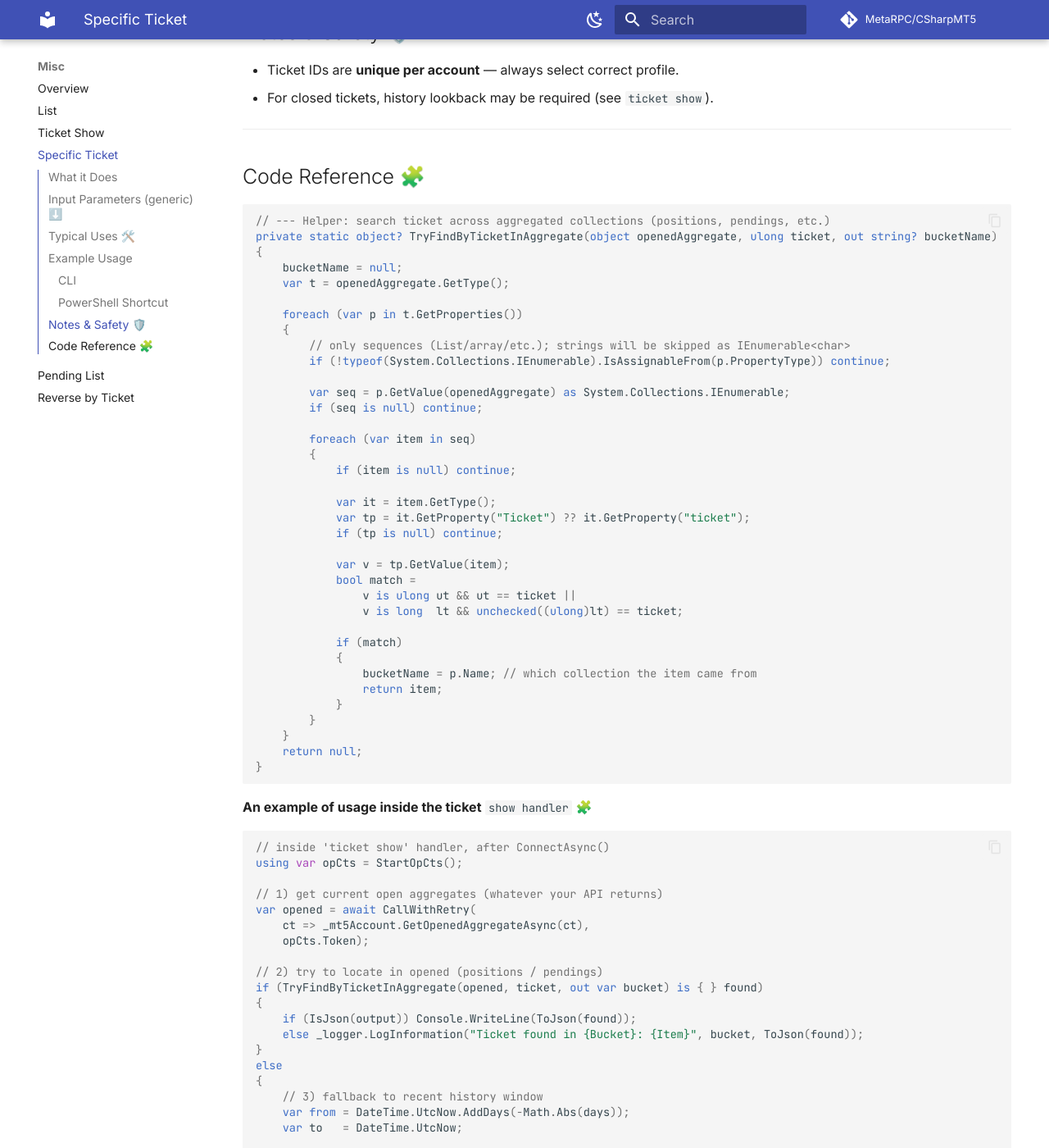
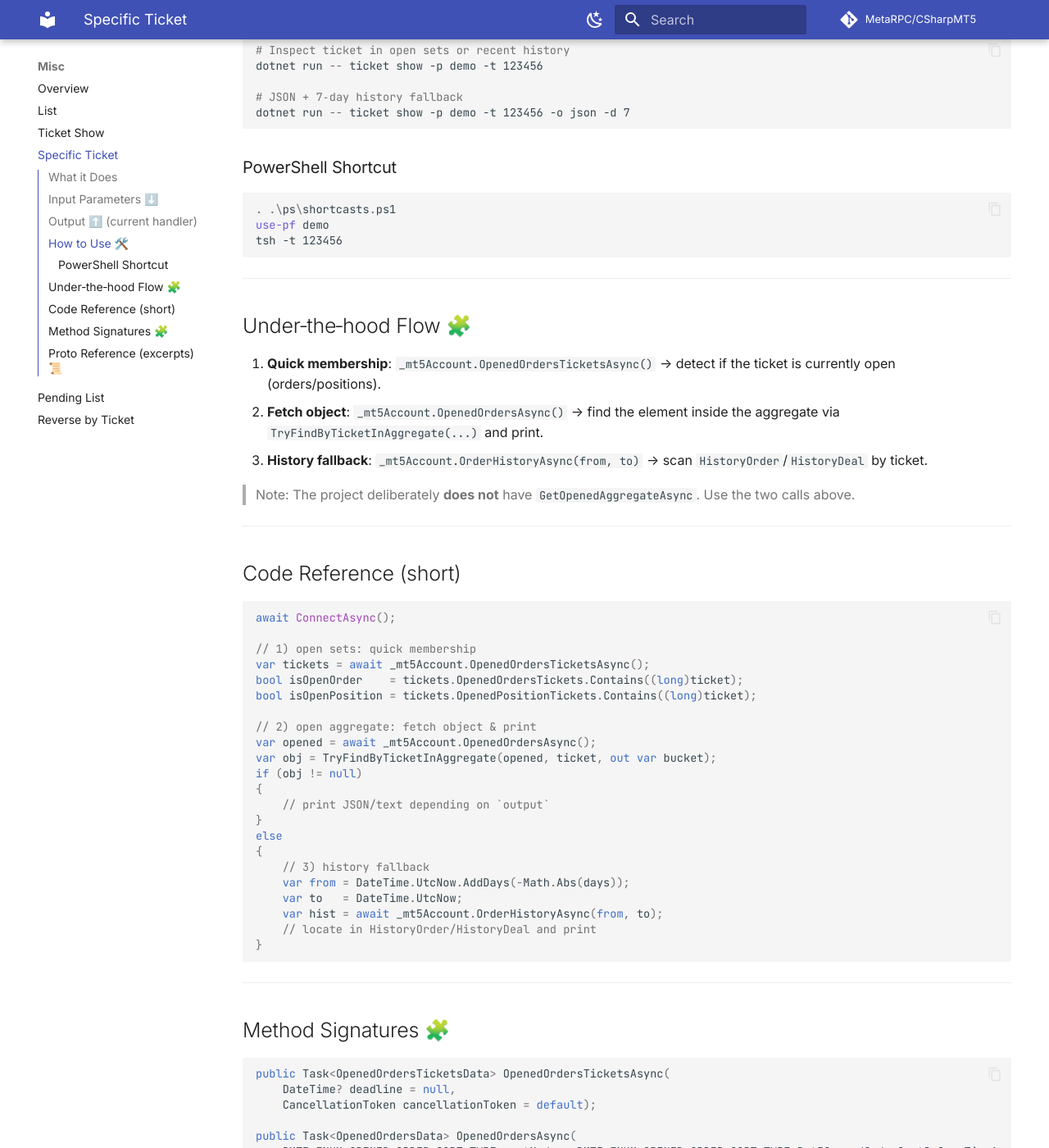
Before and after one commit to MetaRPC/CSharpMT5, an MkDocs documentation site: the page built from docs/Misc/Specific_Ticket.md, in a window 1280 px wide and 1400 px high, scrolled down 1364 px. Shown: the whole window at 82% size. Built offline with MkDocs 1.6.1 and Material for MkDocs 9.7.7, drawn with Linux system fonts in a browser that asks for light colours; comment, search, counter and statistics services are not loaded; some of the changed text lies outside the part shown.

Commit message:
Update Specific_Ticket.md

````diff
--- a/docs/Misc/Specific_Ticket.md
+++ b/docs/Misc/Specific_Ticket.md
@@ -1,40 +1,51 @@
-# Ticket (`ticket`) 🎫
+# Ticket Show (`ticket show`) — Internal Flow (Specific\_Ticket.md) 🎫
 
 ## What it Does
 
-Provides a group of commands to **work with a specific ticket**.
-Tickets can represent **open positions**, **pending orders**, or **historical trades**.
+Technical walkthrough of how **`ticket show`** resolves and prints **a specific ticket**:
+
+1. checks **open sets** (positions/pendings) and, if present, prints a compact card;
+2. if not found, **falls back to history** for the last *N* days.
+
+This page is for engineers (under‑the‑hood). For a user‑facing overview, see **Ticket\_Show\.md**.
 
 ---
 
-## Input Parameters (generic) ⬇️
+## Input Parameters ⬇️
 
-Most ticket sub‑commands share these core parameters:
-
-| Parameter         | Type   | Description                      |
-| ----------------- | ------ |  -------------------------------- |
-| `--profile`, `-p` | string |  Profile from `profiles.json`.    |
-| `--ticket`, `-t`  | ulong  |  Ticket ID to operate on.         |
-| `--timeout-ms`    | int    |  RPC timeout (default: 30000).    |
-| `--output`, `-o`  | string |  Output format: `text` or `json`. |
+| Parameter       | Type   | Required | Description                                                      |
+| --------------- | ------ | -------- | ---------------------------------------------------------------- |
+| `--profile, -p` | string | yes      | Profile from `profiles.json`.                                    |
+| `--ticket, -t`  | ulong  | yes      | Ticket ID to inspect.                                            |
+| `--days, -d`    | int    | no       | Look back *N* days in history if not found open (default: `30`). |
+| `--output, -o`  | string | no       | `text` (default) or `json`.                                      |
+| `--timeout-ms`  | int    | no       | Per‑RPC timeout in milliseconds (default: `30000`).              |
 
 ---
 
-## Typical Uses 🛠️
+## Output ⬆️ (current handler)
 
-* **Inspection** — check details of an order/position.
-* **Modification** — adjust SL/TP or price (if supported).
-* **Closing** — close position by ticket (if supported in your build).
+**Open (position/pending)** — prints: **Symbol**, **Volume**, **Price** (open), optional **SL/TP**, optional **Profit**, bucket tag (`POSITION`/`PENDING`).
+
+**History** — one of:
+
+* **ORDER history**: `Symbol`, `State`, `VolumeInitial→VolumeCurrent`, `PriceOpen`, `setup/done` timestamps.
+* **DEAL history**: `Symbol`, `Type`, `Volume`, `Price`, `Profit`, `time`.
+
+If not found anywhere → `Ticket #<id> not found in open sets or last <days> days.` (exit code `2`). Fatal errors set exit code `1`.
+
+> Fields like `Side`, `ClosePrice`, `Commission`, `Swap` may exist in proto but are **not printed** by the current handler. Extend printing if you need them.
 
 ---
 
-## Example Usage
-
-### CLI
+## How to Use 🛠️
 
 ```powershell
-# Show info about a ticket
+# Inspect ticket in open sets or recent history
 dotnet run -- ticket show -p demo -t 123456
+
+# JSON + 7‑day history fallback
+dotnet run -- ticket show -p demo -t 123456 -o json -d 7
 ```
 
 ### PowerShell Shortcut
@@ -47,98 +58,180 @@ tsh -t 123456
 
 ---
 
-## Notes & Safety 🛡️
+## Under‑the‑hood Flow 🧩
 
-* Ticket IDs are **unique per account** — always select correct profile.
-* For closed tickets, history lookback may be required (see `ticket show`).
+1. **Quick membership**: `_mt5Account.OpenedOrdersTicketsAsync()` → detect if the ticket is currently open (orders/positions).
+2. **Fetch object**: `_mt5Account.OpenedOrdersAsync()` → find the element inside the aggregate via `TryFindByTicketInAggregate(...)` and print.
+3. **History fallback**: `_mt5Account.OrderHistoryAsync(from, to)` → scan `HistoryOrder`/`HistoryDeal` by ticket.
+
+> Note: The project deliberately **does not** have `GetOpenedAggregateAsync`. Use the two calls above.
 
 ---
 
-## Code Reference 🧩
+## Code Reference (short)
 
 ```csharp
-// --- Helper: search ticket across aggregated collections (positions, pendings, etc.)
-private static object? TryFindByTicketInAggregate(object openedAggregate, ulong ticket, out string? bucketName)
+await ConnectAsync();
+
+// 1) open sets: quick membership
+var tickets = await _mt5Account.OpenedOrdersTicketsAsync();
+bool isOpenOrder    = tickets.OpenedOrdersTickets.Contains((long)ticket);
+bool isOpenPosition = tickets.OpenedPositionTickets.Contains((long)ticket);
+
+// 2) open aggregate: fetch object & print
+var opened = await _mt5Account.OpenedOrdersAsync();
+var obj = TryFindByTicketInAggregate(opened, ticket, out var bucket);
+if (obj != null)
 {
-    bucketName = null;
-    var t = openedAggregate.GetType();
-
-    foreach (var p in t.GetProperties())
-    {
-        // only sequences (List/array/etc.); strings will be skipped as IEnumerable<char>
-        if (!typeof(System.Collections.IEnumerable).IsAssignableFrom(p.PropertyType)) continue;
-
-        var seq = p.GetValue(openedAggregate) as System.Collections.IEnumerable;
-        if (seq is null) continue;
-
-        foreach (var item in seq)
-        {
-            if (item is null) continue;
-
-            var it = item.GetType();
-            var tp = it.GetProperty("Ticket") ?? it.GetProperty("ticket");
-            if (tp is null) continue;
-
-            var v = tp.GetValue(item);
-            bool match =
-                v is ulong ut && ut == ticket ||
-                v is long  lt && unchecked((ulong)lt) == ticket;
-
-            if (match)
-            {
-                bucketName = p.Name; // which collection the item came from
-                return item;
-            }
-        }
-    }
-    return null;
-}
-```
-**An example of usage inside the ticket** `show handler` 🧩
-
-```csharp
-// inside 'ticket show' handler, after ConnectAsync()
-using var opCts = StartOpCts();
-
-// 1) get current open aggregates (whatever your API returns)
-var opened = await CallWithRetry(
-    ct => _mt5Account.GetOpenedAggregateAsync(ct),
-    opCts.Token);
-
-// 2) try to locate in opened (positions / pendings)
-if (TryFindByTicketInAggregate(opened, ticket, out var bucket) is { } found)
-{
-    if (IsJson(output)) Console.WriteLine(ToJson(found));
-    else _logger.LogInformation("Ticket found in {Bucket}: {Item}", bucket, ToJson(found));
+    // print JSON/text depending on `output`
 }
 else
 {
-    // 3) fallback to recent history window
+    // 3) history fallback
     var from = DateTime.UtcNow.AddDays(-Math.Abs(days));
     var to   = DateTime.UtcNow;
-
-    var hist = await CallWithRetry(
-        ct => _mt5Account.OrderHistoryAsync(from, to, deadline: null, cancellationToken: ct),
-        opCts.Token);
-
-    // history items may be union of orders/deals; do a simple scan by Ticket
-    var item = hist.HistoryData.FirstOrDefault(h =>
-    {
-        var o = h.HistoryOrder;
-        var d = h.HistoryDeal;
-        return (o != null && (ulong)o.Ticket == ticket) ||
-               (d != null && (ulong)d.Ticket == ticket);
-    });
-
-    if (item != null)
-    {
-        if (IsJson(output)) Console.WriteLine(ToJson(item));
-        else _logger.LogInformation("Ticket found in HISTORY: {Item}", ToJson(item));
-    }
-    else
-    {
-        _logger.LogWarning("Ticket {Ticket} not found in opened nor in the last {Days}d history.", ticket, days);
-        Environment.ExitCode = 2;
-    }
+    var hist = await _mt5Account.OrderHistoryAsync(from, to);
+    // locate in HistoryOrder/HistoryDeal and print
 }
 ```
+
+---
+
+## Method Signatures 🧩
+
+```csharp
+public Task<OpenedOrdersTicketsData> OpenedOrdersTicketsAsync(
+    DateTime? deadline = null,
+    CancellationToken cancellationToken = default);
+
+public Task<OpenedOrdersData> OpenedOrdersAsync(
+    BMT5_ENUM_OPENED_ORDER_SORT_TYPE sortMode = BMT5_ENUM_OPENED_ORDER_SORT_TYPE.Bmt5OpenedOrderSortByOpenTimeAsc,
+    DateTime? deadline = null,
+    CancellationToken cancellationToken = default);
+
+public Task<OrdersHistoryData> OrderHistoryAsync(
+    DateTime from,
+    DateTime to,
+    BMT5_ENUM_ORDER_HISTORY_SORT_TYPE sortMode = BMT5_ENUM_ORDER_HISTORY_SORT_TYPE.Bmt5SortByCloseTimeAsc,
+    int pageNumber = 0,
+    int itemsPerPage = 0,
+    DateTime? deadline = null,
+    CancellationToken cancellationToken = default);
+```
+
+---
+
+## Proto Reference (excerpts) 📜
+
+> Relevant messages from your proto bundle used by `ticket show`.
+
+```proto
+message OpenedOrdersTicketsData {
+  repeated int64 opened_orders_tickets = 1;
+  repeated int64 opened_position_tickets = 2;
+}
+```
+
+```proto
+message OpenedOrdersData {
+  repeated OpenedOrderInfo opened_orders = 1;
+  repeated PositionInfo   position_infos = 2;
+}
+
+message OpenedOrderInfo {
+  uint32 index = 1;
+  uint64 ticket = 2;
+  double price_current = 3;
+  double price_open = 4;
+  double stop_limit = 5;
+  double stop_loss = 6;
+  double take_profit = 7;
+  double volume_current = 8;
+  double volume_initial = 9;
+  int64  magic_number = 10;
+  int32  reason = 11;
+  BMT5_ENUM_ORDER_TYPE  type = 12;
+  BMT5_ENUM_ORDER_STATE state = 13;
+  google.protobuf.Timestamp time_expiration = 14;
+  // NOTE: Some builds include `string symbol` here. If absent, derive symbol using other endpoints or mapping.
+}
+
+message PositionInfo {
+  uint32 index = 1;
+  uint64 ticket = 2;
+  google.protobuf.Timestamp open_time = 3;
+  double volume = 4;
+  double price_open = 5;
+  double stop_loss = 6;
+  double take_profit = 7;
+  double price_current = 8;
+  double swap = 9;
+  double profit = 10;
+  google.protobuf.Timestamp last_update_time = 11;
+  BMT5_ENUM_POSITION_TYPE type = 12;
+  int64  magic_number = 13;
+  int64  identifier = 14;
+  BMT5_ENUM_POSITION_REASON reason = 15;
+  string symbol = 16;
+  string comment = 17;
+  string external_id = 18;
+  double position_commission = 19;
+  int64  account_login = 20;
+}
+```
+
+```proto
+message OrdersHistoryData {
+  int32 arrayTotal   = 1;
+  int32 pageNumber   = 2;
+  int32 itemsPerPage = 3;
+  repeated HistoryData history_data = 4;
+}
+
+message HistoryData {
+  uint32 index = 1;
+  OrderHistoryData history_order = 2;
+  DealHistoryData  history_deal  = 3;
+}
+
+message OrderHistoryData {
+  uint64 ticket = 1;
+  google.protobuf.Timestamp setup_time = 2;
+  google.protobuf.Timestamp done_time  = 3;
+  BMT5_ENUM_ORDER_STATE state = 4;
+  double price_current = 5;
+  double price_open    = 6;
+  double stop_limit    = 7;
+  double stop_loss     = 8;
+  double take_profit   = 9;
+  double volume_current = 10;
+  double volume_initial = 11;
+  int64  magic_number   = 12;
+  BMT5_ENUM_ORDER_TYPE type = 13;
+  google.protobuf.Timestamp time_expiration = 14;
+}
+```
+
+```proto
+enum BMT5_ENUM_OPENED_ORDER_SORT_TYPE {
+  BMT5_OPENED_ORDER_SORT_BY_OPEN_TIME_ASC  = 0;
+  BMT5_OPENED_ORDER_SORT_BY_OPEN_TIME_DESC = 1;
+  BMT5_OPENED_ORDER_SORT_BY_ORDER_TICKET_ID_ASC  = 2;
+  BMT5_OPENED_ORDER_SORT_BY_ORDER_TICKET_ID_DESC = 3;
+}
+
+enum BMT5_ENUM_ORDER_HISTORY_SORT_TYPE {
+  BMT5_SORT_BY_OPEN_TIME_ASC   = 0;
+  BMT5_SORT_BY_OPEN_TIME_DESC  = 1;
+  BMT5_SORT_BY_CLOSE_TIME_ASC  = 2;
+  BMT5_SORT_BY_CLOSE_TIME_DESC = 3;
+  BMT5_SORT_BY_ORDER_TICKET_ID_ASC = 4; // ...
+}
+
+enum BMT5_ENUM_POSITION_TYPE {
+  BMT5_POSITION_TYPE_BUY  = 0;
+  BMT5_POSITION_TYPE_SELL = 1;
+}
+```
+
+> For a concise “what users see” version, open **Ticket\_Show\.md**. This page is the source of truth for the internal flow and proto mapping.
````
